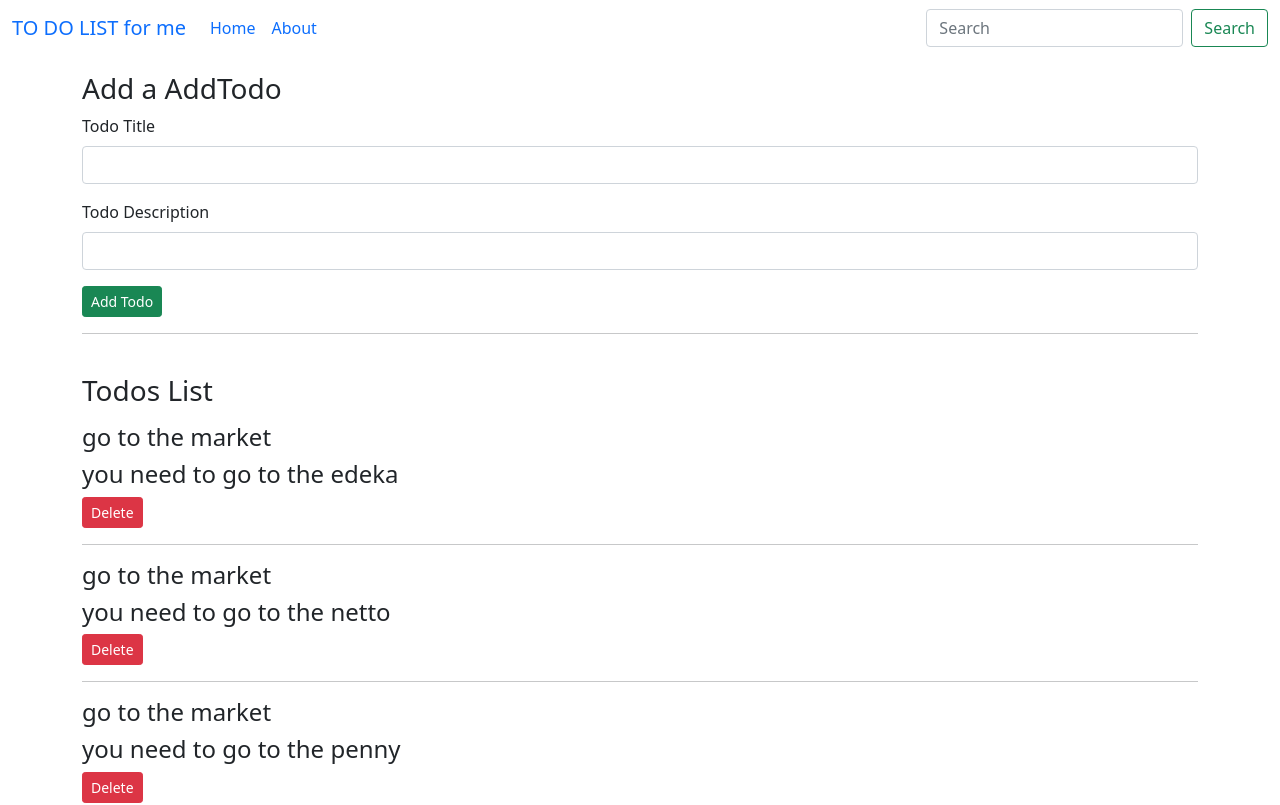
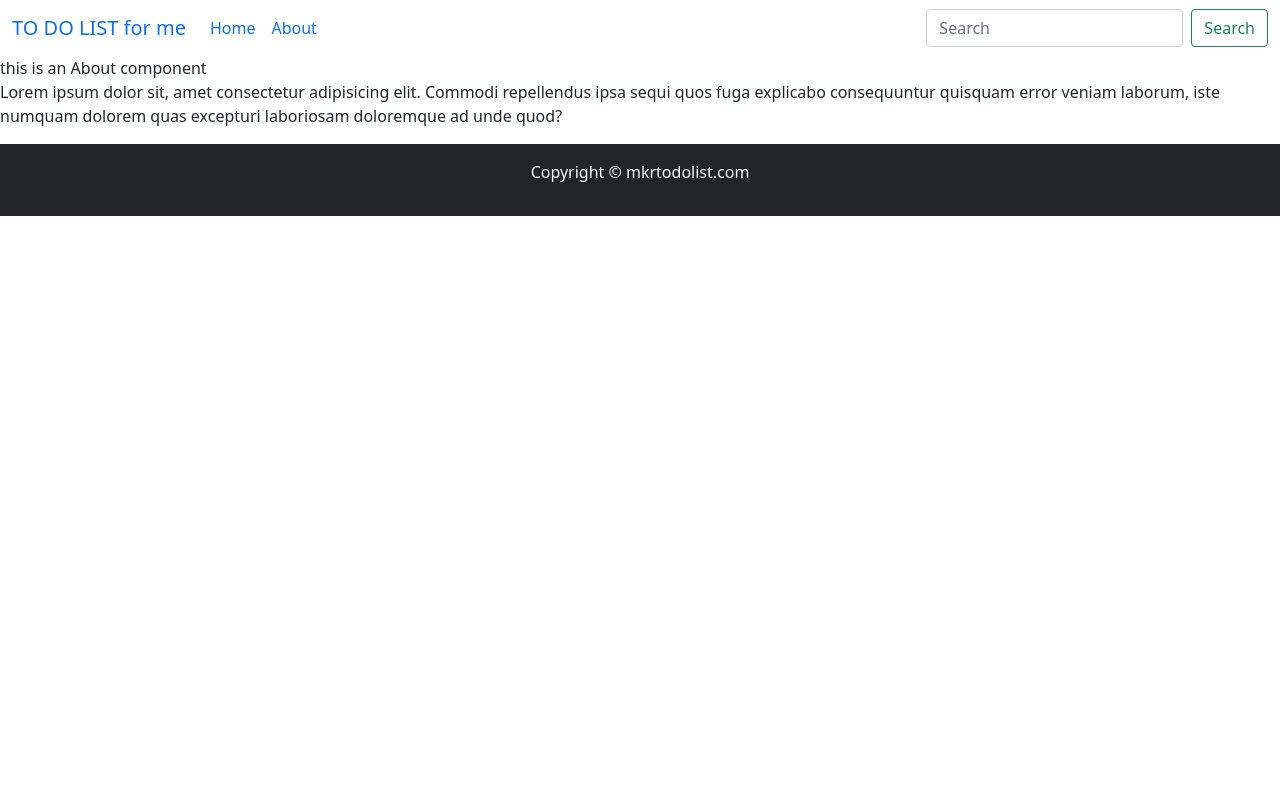
Before and after one commit to khizar-riaz/React-javascript, a React (Create React App) app: page /about in a window 1280 px wide. Shown: the top 805 px of the page. Built offline with nearby package versions, Linux system fonts and the light colour scheme.

Commit message:
react router part one

```diff
--- a/package.json
+++ b/package.json
@@ -8,7 +8,8 @@
     "@testing-library/user-event": "^13.5.0",
     "react": "^18.2.0",
     "react-dom": "^18.2.0",
-    "react-scripts": "5.0.1",
+    "react-router-dom": "^6.10.0",
+    "react-scripts": "^5.0.1",
     "web-vitals": "^2.1.4"
   },
   "scripts": {
--- a/src/App.js
+++ b/src/App.js
@@ -4,7 +4,9 @@ import Header from "./MyComponents/Header"; //rfc default function import withou
 import { Todos } from "./MyComponents/Todos"; //rafc  const function import with brackets and spece between
 import { Footer } from "./MyComponents/Footer";
 import { AddTodo } from "./MyComponents/AddTodo";
+import { About } from "./MyComponents/About";
 import React, { useState } from "react"; //hooks let you use state and other React features without writing a class.
+import { BrowserRouter as Router, Routes, Route, Link } from "react-router-dom"; //for react routers and use routes instead of switches
 function App() {
   const onDelete = (todo) => {
     console.log("I am on delete", todo);
@@ -21,12 +23,9 @@ function App() {
   const addTodo = (title, desc) => {
     console.log("I am adding todo", title, desc);
     let sno;
-    if(todos.length==0)
-    {
-      sno=1;
-    }
-    else
-    {
+    if (todos.length == 0) {
+      sno = 1;
+    } else {
       sno = todos[todos.length - 1].sno + 1;
     }
     const myTodo = {
@@ -57,10 +56,29 @@ function App() {
   ]);
   return (
     <>
-      <Header title="TO DO LIST for me" searchBar={true} />
-      <AddTodo addTodo={addTodo} />
-      <Todos todos={todos} onDelete={onDelete} />
-      <Footer />
+      <Router>
+        <Header title="TO DO LIST for me" searchBar={true} />
+        <Routes>
+          <Route
+            exact
+            path="/"
+            render={() => {
+              return (
+                <>
+                  <AddTodo addTodo={addTodo} />
+                  <Todos todos={todos} onDelete={onDelete} />
+                </>
+              );
+            }}
+          ></Route>
+          <Route exact path="/about" element={<About />} />
+
+          {/* <Route exact path="/about">
+          <About />
+          </Route> */}
+        </Routes>
+        <Footer />
+      </Router>
     </>
   );
 }
--- /dev/null
+++ b/src/MyComponents/About.js
@@ -0,0 +1,15 @@
+import React from "react";
+
+export const About = () => {
+  return (
+    <div>
+      this is an About component
+      <p>
+        Lorem ipsum dolor sit, amet consectetur adipisicing elit. Commodi
+        repellendus ipsa sequi quos fuga explicabo consequuntur quisquam error
+        veniam laborum, iste numquam dolorem quas excepturi laboriosam
+        doloremque ad unde quod?
+      </p>
+    </div>
+  );
+};
```
Also changed, not shown: 1 other file (tests, documents, lock files or other folders).
